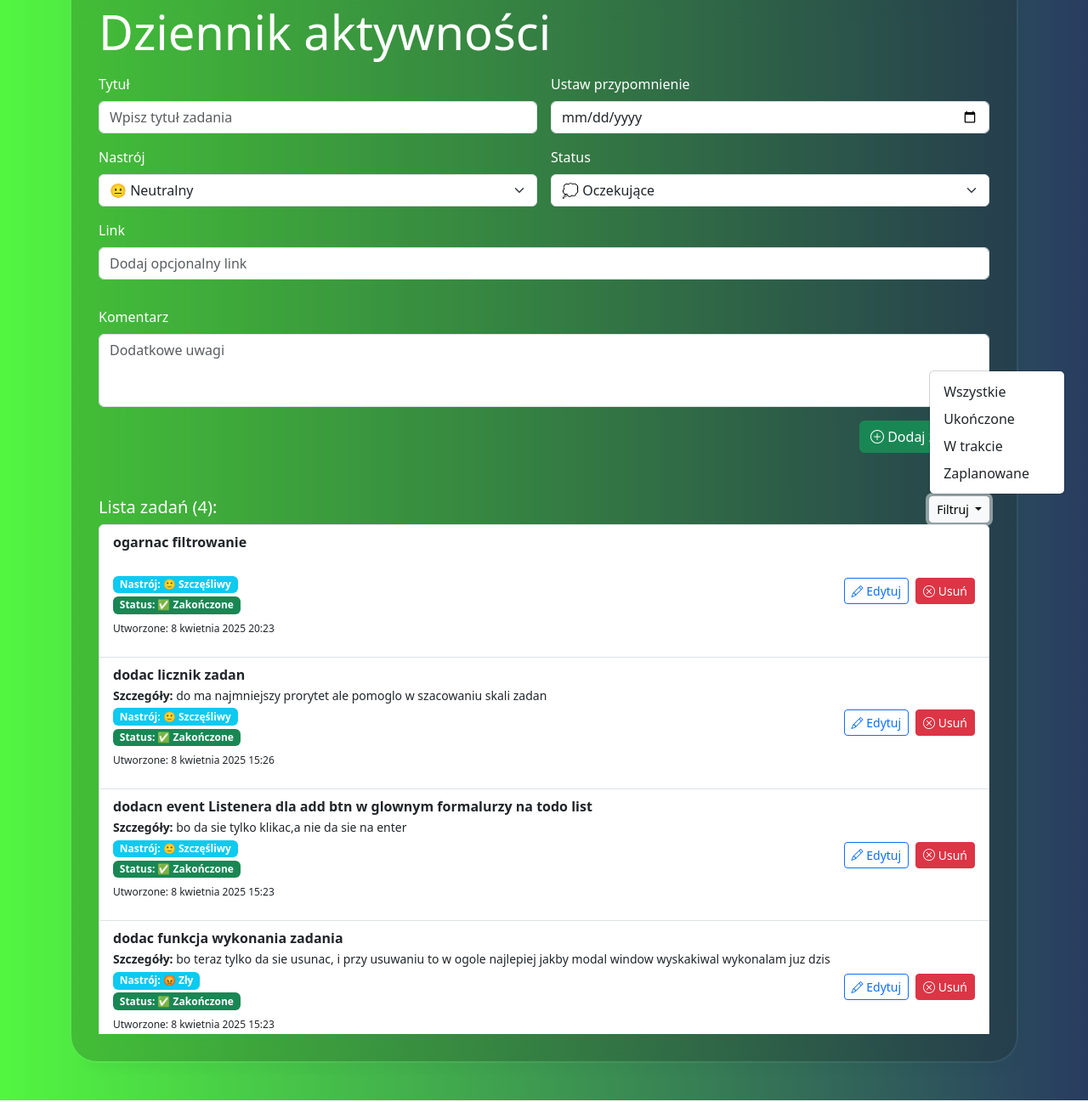
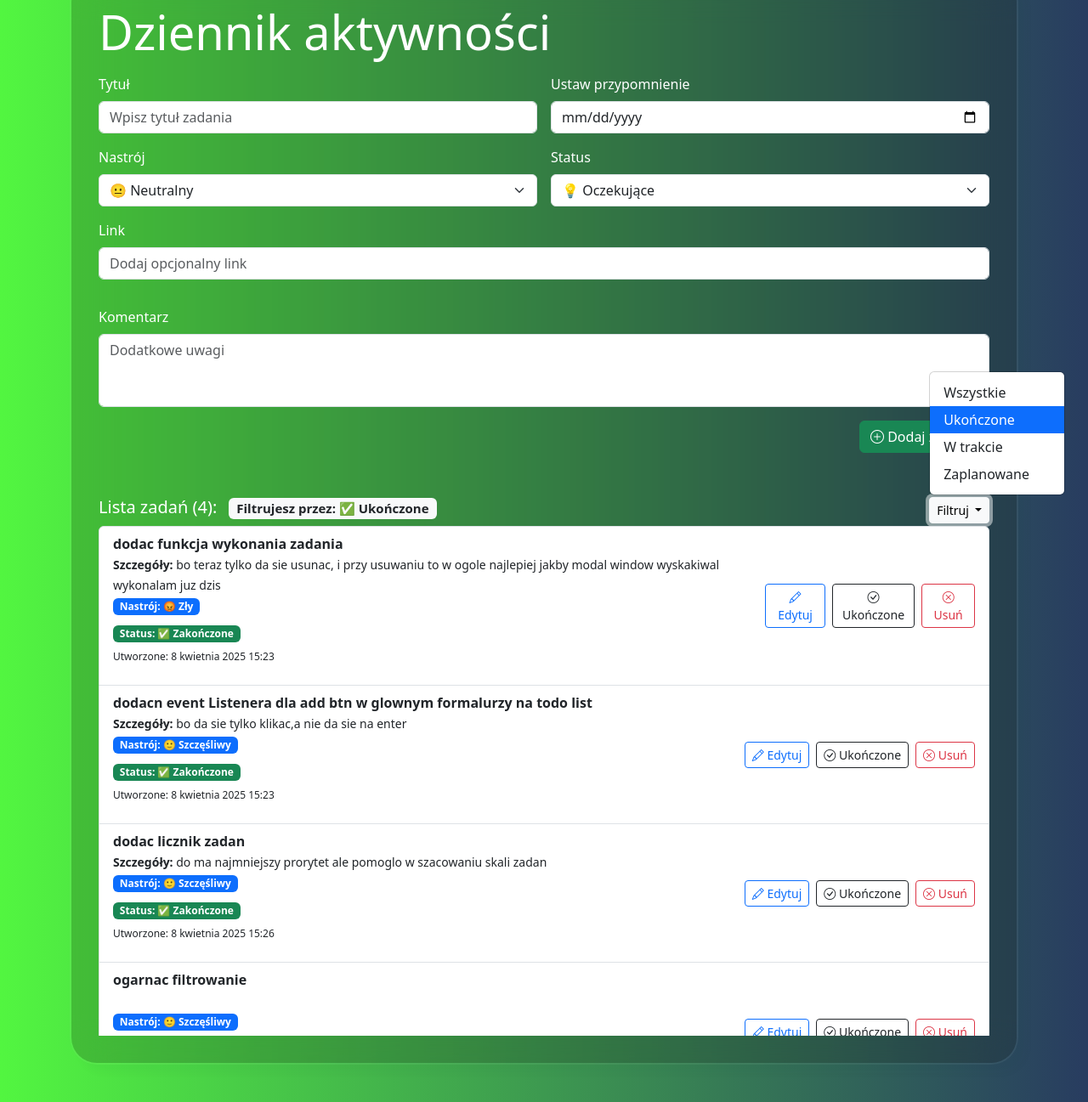
Before and after one commit to KarlaSz/MoodFlow-App, a Django app: page /dziennik?status=completed in a window 1280 px wide, after a click on "Filtruj". Shown: the part 198-1495 px from the top of the page at 85% size. Run offline with Django 5.2, Linux system fonts and the light colour scheme; data comes from the database, SQL or seed files in the repository; both versions use the stored data as it was after the commit.

Commit message:
added better filter and added notification and styles into dropdown select

```diff
--- a/moodFlow/myapp/models.py
+++ b/moodFlow/myapp/models.py
@@ -13,7 +13,7 @@ MOOD_CHOICES = [
 ]
 
 IDEA_STATUS = [
-    ("pending", "💭 Oczekujące"),
+    ("pending", "💡 Oczekujące"),
     ("in_progress", "⏳ W trakcie"),
     ("completed", "✅ Zakończone"),
 ]
--- a/moodFlow/myapp/templates/myapp/todo.html
+++ b/moodFlow/myapp/templates/myapp/todo.html
@@ -62,7 +62,13 @@
     </form>
 
     <div class="card-header d-flex justify-content-between align-items-center mt-5">
-    <h5 class="mt-1">Lista zadań ({{ task_count }}):</h5>
+    <h5 class="mt-1">
+        Lista zadań ({{ task_count }}):
+        {% if filter_label %}
+        <span class="badge bg-light text-dark ms-2">Filtrujesz przez: {{ filter_label }}</span>
+    {% endif %}
+
+    </h5>
 <!--        <h2 class="display-6">Masz {{ task_count }} zadań na swojej liście</h2>-->
 
     <div class="dropdown">
@@ -70,10 +76,10 @@
              Filtruj
          </button>
                                                 <ul class="dropdown-menu" aria-labelledby="filterDropdown">
-                                                    <li><a class="dropdown-item" href="{% url 'todo_list' %}" data-filter="all">Wszystkie</a></li>
-                                                    <li><a class="dropdown-item" href="{% url 'todo_list' %}?status=completed" data-filter="completed">Ukończone</a></li>
-                                                    <li><a class="dropdown-item" href="{% url 'todo_list' %}?status=in_progress" data-filter="in_progress">W trakcie</a></li>
-                                                    <li><a class="dropdown-item" href="{% url 'todo_list' %}?status=pending" data-filter="pending">Zaplanowane</a></li>
+                                                    <li><a class="dropdown-item {% if not status_filter %}active{% endif %}" href="{% url 'todo_list' %}" data-filter="all">Wszystkie</a></li>
+                                                    <li><a class="dropdown-item {% if status_filter == 'completed' %}active{% endif %}" href="{% url 'todo_list' %}?status=completed" data-filter="completed">Ukończone</a></li>
+                                                    <li><a class="dropdown-item {% if status_filter == 'in_progress' %}active{% endif %}" href="{% url 'todo_list' %}?status=in_progress" data-filter="in_progress">W trakcie</a></li>
+                                                    <li><a class="dropdown-item {% if status_filter == 'pending' %}active{% endif %}" href="{% url 'todo_list' %}?status=pending" data-filter="pending">Zaplanowane</a></li>
                                                 </ul>
          </div>
     </div>
@@ -86,8 +92,8 @@
                         <strong>{{ task.title }}</strong><br>
                         {% if task.comment %}<small><strong>Szczegóły:</strong> {{ task.comment }}</small>{% endif %}<br>
 
-                        <span class=" badge bg-info me-2">Nastrój: {{ task.get_mood_choice_display }}</span><br>
-                        <span class="mb-0 badge {% if task.status == 'completed' %}bg-success{% elif task.status == 'pending' %}bg-warning{% else %}bg-secondary{% endif %}">
+                        <span class=" badge bg-primary mb-2 py-1">Nastrój: {{ task.get_mood_choice_display }}</span><br>
+                        <span class="mb-0 py-1 badge {% if task.status == 'completed' %}bg-success{% elif task.status == 'pending' %}bg-info{% else %}bg-secondary{% endif %}">
                                  Status: {{ task.get_status_display }}
                             </span>
                         <br>
@@ -98,11 +104,20 @@
                     </div>
                     <div class="d-flex gap-2">
                         <a href="{% url 'edit_task' task.id %}" class="btn btn-outline-primary btn-sm"><i class="bi bi-pencil"></i> Edytuj</a>
-                        <a href="{% url 'delete_task' task.id %}" class="btn btn-danger btn-sm"><i class="bi bi-x-circle"></i> Usuń</a>
-<!--                        <form action="{% url 'delete_task' task.id %}" method="POST">-->
-<!--                            {% csrf_token %}-->
-<!--                            <button type="submit" class="btn btn-danger btn-sm"><i class="bi bi-x-circle"></i> Usuń</button>-->
-<!--                        </form>-->
+
+                         <!-- Done button -->
+                                <form action="{% url 'toggle_done' task.id %}" method="POST">
+                                    {% csrf_token %}
+                                    <button type="submit" class="btn btn-outline-dark btn-sm">
+                                        <i class="bi bi-check-circle"></i>
+                                         {% if task.status == "completed" %} Ukończone {% else %} Zakończ {% endif %}
+                                    </button>
+                                </form>
+
+                        <form action="{% url 'delete_task' task.id %}" method="POST">
+                            {% csrf_token %}
+                            <button type="submit" class="btn btn-outline-danger btn-sm"><i class="bi bi-x-circle"></i> Usuń</button>
+                        </form>
                     </div>
                 </li>
             {% empty %}
--- a/moodFlow/myapp/views.py
+++ b/moodFlow/myapp/views.py
@@ -7,13 +7,9 @@ from .forms import TaskForm
 from django.utils import timezone
 from openai import OpenAI
 import json
-import calendar
-
 from .forms import ChatForm
 
-year = 2025
-month = 4
-print(calendar.month(year, month))
+
 
 def home(request):
     """Strona główna - ogolna interakcja"""
@@ -34,13 +30,13 @@ def news(request):
 def todo_list(request):
     """dziennik  - lista zadań + dodawanie nowych"""
 
-    status_filter = request.GET.get("status")  # np. ?status=pending
+    status_filter = request.GET.get("status")  # np. ?status=pending queryParameter
 
     if status_filter:
         # print("STATUS FILTER:", status_filter)  # zobaczysz w terminalu
-        tasks = Task.objects.filter(status=status_filter).order_by("-created_at")
+        tasks = Task.objects.filter(status=status_filter).order_by("created_at")
     else:
-        tasks = Task.objects.all().order_by("-created_at")
+        tasks = Task.objects.all().order_by("created_at")
 
     task_count = tasks.count()
 
@@ -53,11 +49,20 @@ def todo_list(request):
     else:
         form = TaskForm()
 
+    STATUS_LABELS = {
+        'pending': '💭 Zaplanowane',
+        'in_progress': '⏳ W trakcie',
+        'completed': '✅ Ukończone',
+    }
+
+
     return render(request, "myapp/todo.html",
                   {"tasks": tasks,
                    "form": form,
                    'task_count': task_count,
-                   "status_filter": status_filter,})
+                   "status_filter": status_filter,
+                   "filter_label": STATUS_LABELS.get(status_filter),
+                   })
 
 def edit_task(request, task_id):
     """Edycja istniejącego zadania"""
@@ -118,6 +123,18 @@ def api_task_details(request, task_id):
         "created_at": task.created_at,
     }
     return JsonResponse(task_data)
+
+def toggle_done(request, task_id):
+    task = get_object_or_404(Task, id=task_id)
+
+    # Przełączanie między "completed" i "pending"
+    if task.status == 'completed':
+        task.status = 'pending'
+    else:
+        task.status = 'completed'
+
+    task.save()
+    return redirect('todo_list')  # wraca na główną listę
 
 
 def get_api_key():
```
Also changed, not shown: moodFlow/db.sqlite3.
